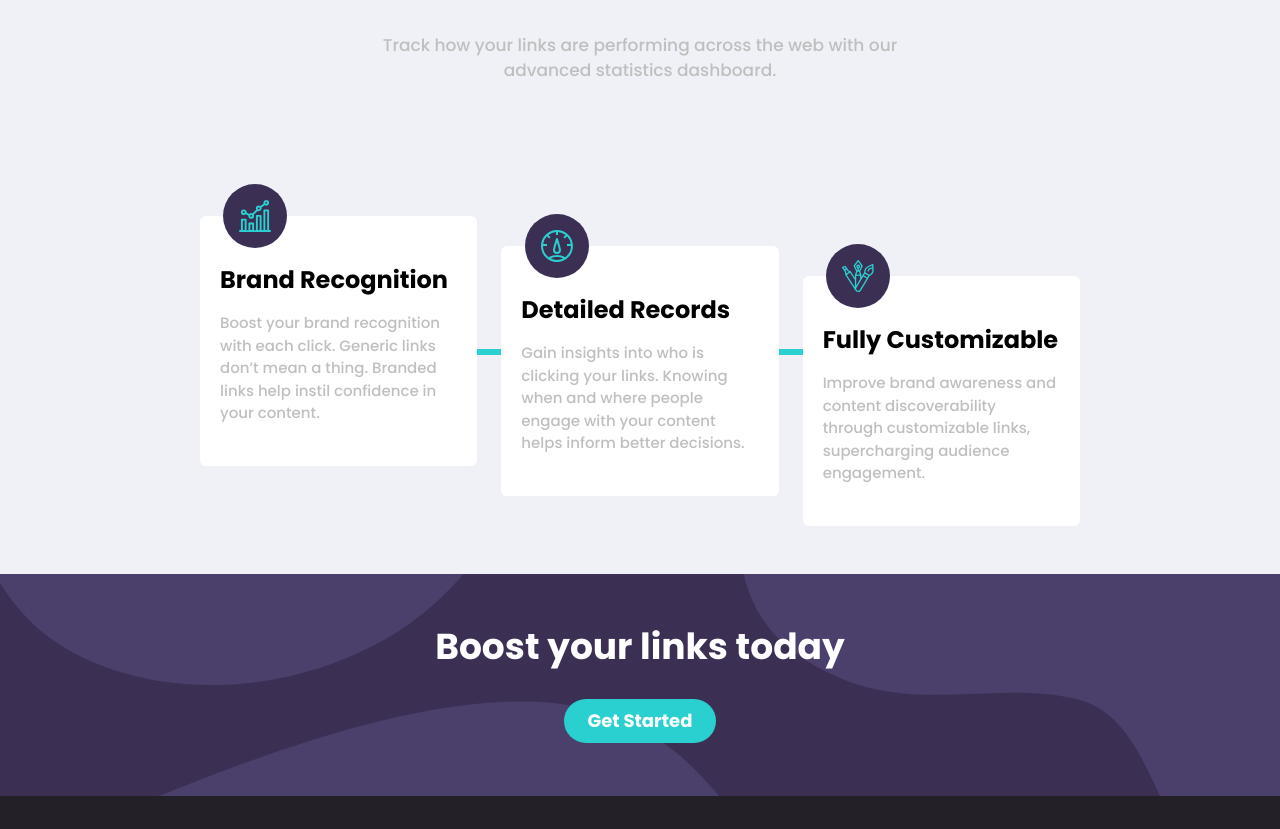
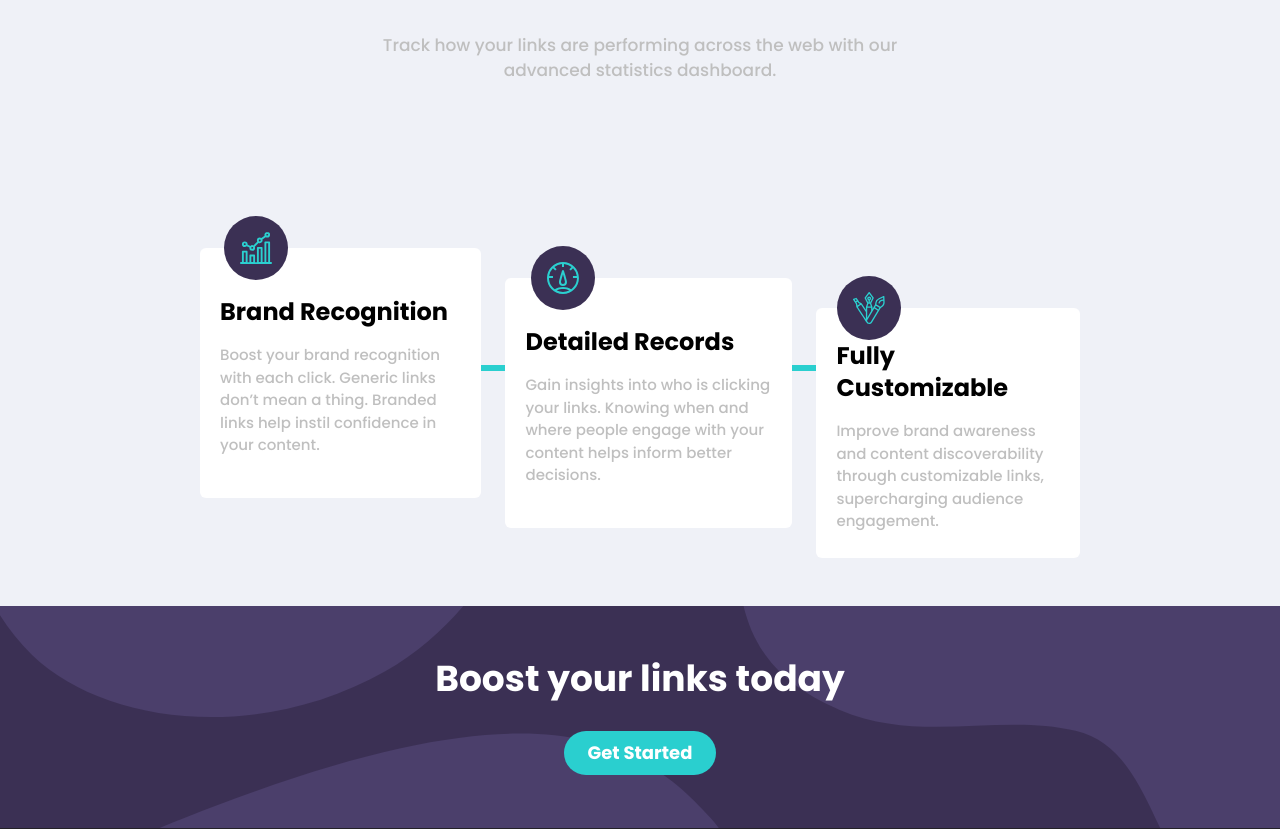
Before and after one commit to Tifa45/Shortly, a React (Vite) app: page / in a window 1280 px wide. Shown: the part 920-1749 px from the top of the page. Built offline with nearby package versions, Linux system fonts and the light colour scheme.

Commit message:
adding some animation

```diff
--- a/package.json
+++ b/package.json
@@ -15,6 +15,7 @@
     "class-variance-authority": "^0.7.1",
     "clsx": "^2.1.1",
     "lucide-react": "^0.514.0",
+    "motion": "^12.18.1",
     "react": "^19.1.0",
     "react-dom": "^19.1.0",
     "react-hook-form": "^7.57.0",
--- a/src/MyComponents/card.jsx
+++ b/src/MyComponents/card.jsx
@@ -1,14 +1,24 @@
+import { motion } from "motion/react";
+import { deafaultProps, popupAnimate } from "../constants";
+import useResized from "../hooks/resize-hook";
 function Card({ item, index }) {
+  const isDesktop = useResized();
   let pos = index * 60;
+  let stagger = index + 1;
   console.log(pos);
   return (
     <div
       className={`bg-white rounded-sm flex flex-col items-center justify-center w-full   px-6 pb-10 pt-14 lg:pt-12 lg:px-5 relative lg:h-[250px] lg:mt-[var(--mt)] `}
       style={{ "--mt": `${pos}px` }}
     >
-      <div className="w-[64px] h-[64px] rounded-full bg-prime-dark flex justify-center items-center p-4 absolute left-1/2 lg:left-[20%] -translate-x-1/2 top-0 -translate-y-1/2">
+      <motion.div
+        {...deafaultProps}
+        custom={stagger}
+        variants={isDesktop && popupAnimate}
+        className="w-[64px] h-[64px] rounded-full bg-prime-dark flex justify-center items-center p-4 absolute left-1/2 lg:left-[20%] -translate-x-1/2 top-0 -translate-y-1/2"
+      >
         <img src={item.img} alt="icon" className="w-fit" />
-      </div>
+      </motion.div>
       <div className="flex flex-col items-center justify-center ">
         <h2 className="card-title w-full">{item.title}</h2>
         <p className="card-text">{item.descrioption}</p>
--- a/src/constants.js
+++ b/src/constants.js
@@ -42,3 +42,80 @@ export const company = [
   { title: "Careers", refr: "#" },
   { title: "Contact", refr: "#" },
 ];
+
+//motion variants
+
+//viewPortVariants
+export const vpVars = {
+  initial: "startStyles",
+  whileInView: "entry",
+  viewport: {
+    once: true,
+    amount: 0,
+  },
+
+  style: { originY: 0, originX: 0 },
+};
+
+export const lineAnimateHor = {
+  startStyles: {
+    scaleX: 0,
+  },
+  entry: {
+    scaleX: 1,
+    transition: { duration: 2, delay: 0.1, ease: "linear" },
+  },
+};
+export const lineAnimateVer = {
+  startStyles: {
+    scaleY: 0,
+  },
+  entry: {
+    scaleY: 1,
+    transition: { duration: 1.7, delay: 0.2, ease: "linear" },
+  },
+};
+
+export const cardParentVariants = {
+  initial: "startStyles",
+  whileInView: "entry",
+  transition: { staggerChildren: 0.7 },
+  viewport: {
+    once: true,
+    amount: 0,
+  },
+};
+export const cardAnimate = {
+  startStyles: {
+    opacity: 0,
+    y: -40,
+  },
+  entry: {
+    opacity: 1,
+    y: 0,
+    transition: { duration: 0.5, ease: [0, 0.55, 0.45, 1] },
+  },
+};
+
+// default motion variants
+
+export const deafaultProps = {
+  initial: "startStyles",
+  whileInView: "entry",
+  viewport: {
+    once: true,
+    amount: 0,
+  },
+};
+
+export const popupAnimate = {
+  startStyles: {
+    opacity: 0.5,
+    scale: 0,
+  },
+  entry: (i) => ({
+    opacity: 1,
+    scale: 1,
+    transition: { duration: 0.3, delay: 0.5 * i, type: "spring", bounce: .5 },
+  }),
+};
--- /dev/null
+++ b/src/hooks/resize-hook.jsx
@@ -0,0 +1,18 @@
+import { useEffect, useState } from "react";
+
+function useResized() {
+  const [isDesktop, setIsDesktop] = useState(window.innerWidth >= 768);
+  useEffect(() => {
+    const handleResize = () => {
+      setIsDesktop(window.innerWidth >= 768);
+    };
+
+    window.addEventListener("resize", handleResize);
+
+
+    return () => window.removeEventListener("resize", handleResize);
+  }, [isDesktop]);
+  return isDesktop;
+}
+
+export default useResized;
--- a/src/sections/statistics.jsx
+++ b/src/sections/statistics.jsx
@@ -1,8 +1,17 @@
-import { Item } from "@radix-ui/react-menubar";
-import { statVars } from "../constants";
+import {
+  cardAnimate,
+  cardParentVariants,
+  lineAnimateHor,
+  lineAnimateVer,
+  statVars,
+  vpVars,
+} from "../constants";
+import useResized from "../hooks/resize-hook";
 import Card from "../MyComponents/card";
+import { motion } from "motion/react";
 
 function Statistics() {
+  const isDesktop = useResized();
   return (
     <section id="features" className="bg-main-bg gpad py-12">
       <div className="w-full p-2 flex justify-center mb-8">
@@ -17,11 +26,18 @@ function Statistics() {
         </div>
       </div>
       <div className="flex flex-col items-center lg:justify-center relative overflow-hidden pt-8 gap-18 lg:gap-6 isolate lg:flex-row  ">
-        <div className="h-full w-[6px] bg-prime-light absolute left1/2  -z-10 lg:h-[6px] lg:w-full lg:left-0 lg:top-1/2 lg:translate-y-6"></div>
-
-        {statVars.map((item, index) => (
-          <Card key={item.title} item={item} index={index} />
-        ))}
+        <motion.div
+          {...vpVars}
+          variants={isDesktop ? lineAnimateHor : lineAnimateVer}
+          className="h-full w-[6px] bg-prime-light absolute left1/2  -z-10 lg:h-[6px] lg:w-full lg:left-0 lg:top-1/2 lg:translate-y-6"
+        ></motion.div>
+        <motion.div {...cardParentVariants} className="flex flex-col items-center lg:justify-center relative overflow-hidden pt-8 gap-18 lg:gap-6 isolate lg:flex-row" >
+          {statVars.map((item, index) => (
+            <motion.div key={item.title} variants={cardAnimate} >
+              <Card key={item.title} item={item} index={index} />
+            </motion.div>
+          ))}
+        </motion.div>
       </div>
     </section>
   );
```
Also changed, not shown: 1 other file (tests, documents, lock files or other folders).
